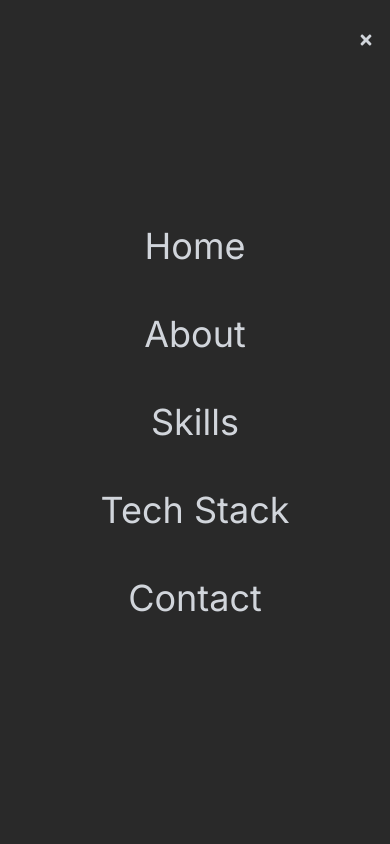
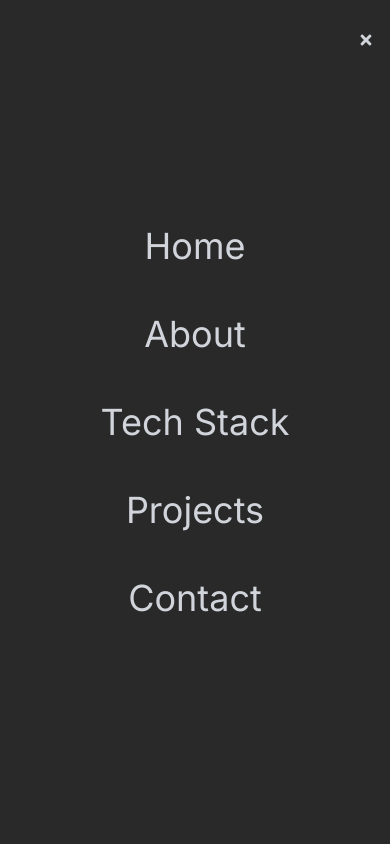
Before and after one commit to Preshyy/My-Portfolio-Website, a React (Create React App) app: page / in a window 390 px wide. Both pictures are taken after a click on the element 366 px from the left and 40 px from the top of the page. Shown: the top 844 px of the page. Built offline with nearby package versions, Linux system fonts and the light colour scheme.

Commit message:
Bug: Fixed project grids bleeding into navbar on mobile view by adding z-index to mobile menu.

```diff
--- a/src/components/Navbar.jsx
+++ b/src/components/Navbar.jsx
@@ -10,7 +10,7 @@
     const handleClick = () => setIsMenuOpen(!isMenuOpen)
 
   return (
-    <div className='fixed w-full h-[80px] flex justify-between items-center px-4 bg-[#292929] text-gray-300'>
+    <div className='fixed w-full h-[80px] flex justify-between items-center px-4 bg-[#292929] text-gray-300 z-50'>
         <div>
             <img src={Logo} alt="Logo" style={{width: '50px'}} />
         </div>
@@ -54,14 +54,14 @@
             </li>
             <li className='py-6 text-4xl'>
             {' '}
-            <Link onClick={handleClick} to='skills' smooth={true} duration={500}>
-                Skills
+            <Link onClick={handleClick} to='techstack' smooth={true} duration={500}>
+                Tech Stack
             </Link>
             </li>
             <li className='py-6 text-4xl'>
             {' '}
-            <Link onClick={handleClick} to='techstack' smooth={true} duration={500}>
-                Tech Stack
+            <Link onClick={handleClick} to='projects' smooth={true} duration={500}>
+                Projects
             </Link>
             </li>
             <li className='py-6 text-4xl'>
```
